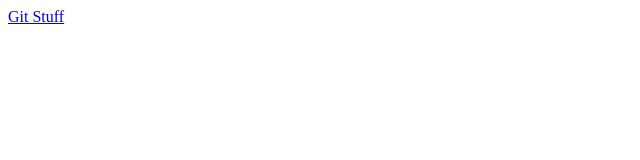
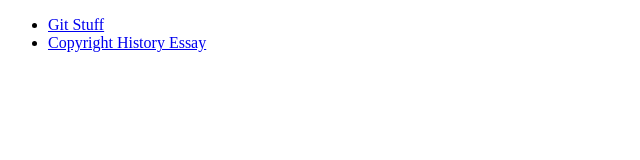
Before and after one commit to Hnasar/hnasar.github.com, a plain HTML site: page index.html in a window 1280 px wide. Shown: the whole page, without its empty margins (0-640 px from the left). Drawn offline with Linux system fonts and the light colour scheme.

Commit message:
Add copyright essay

```diff
--- a/index.html
+++ b/index.html
@@ -4,6 +4,9 @@
         <title>Hashem's Comp 20 Page</title>
     </head>
     <body>
-        <a href="git/index.html">Git Stuff</a>
+        <ul>
+            <li><a href="git/index.html">Git Stuff</a></li>
+            <li><a href="copyright/4-copyright.pdf">Copyright History Essay</a></li>
+        </ul>
     </body>
 </html>
```
Also changed, not shown: 1 other file.
